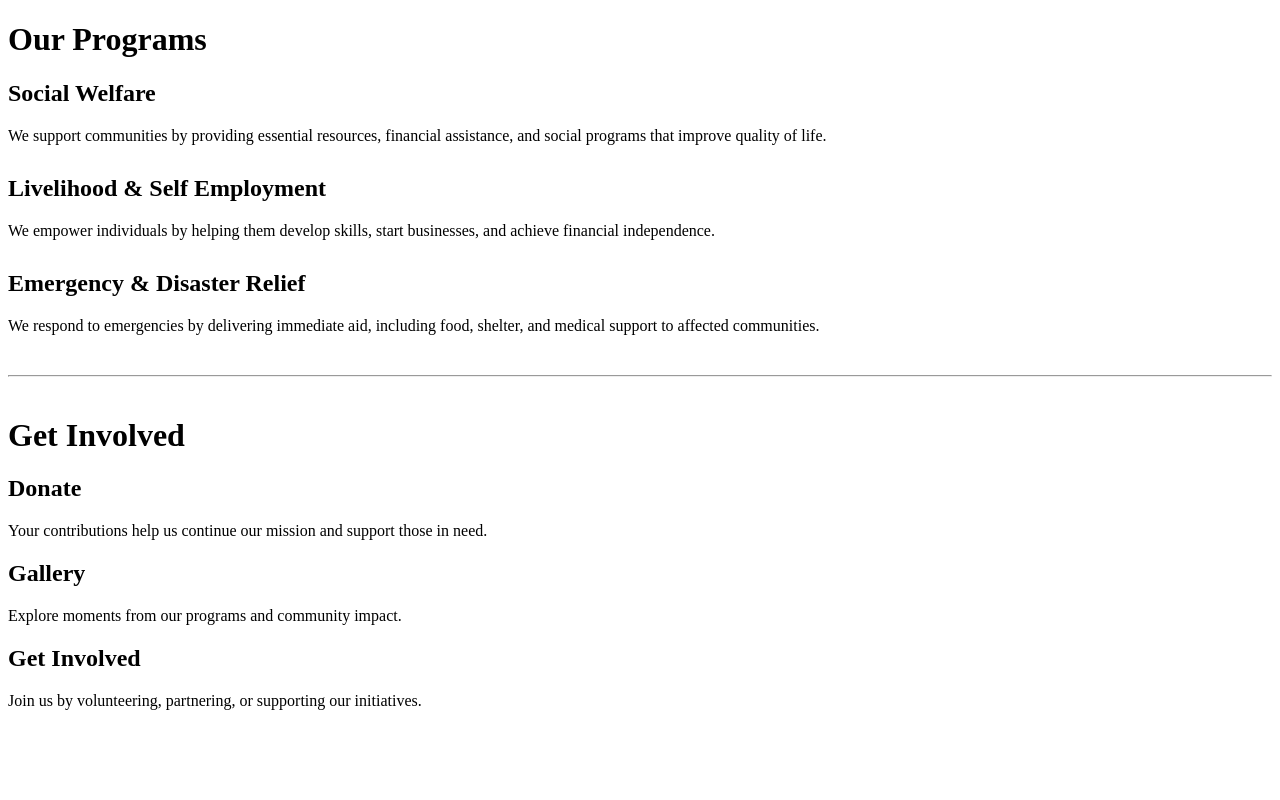
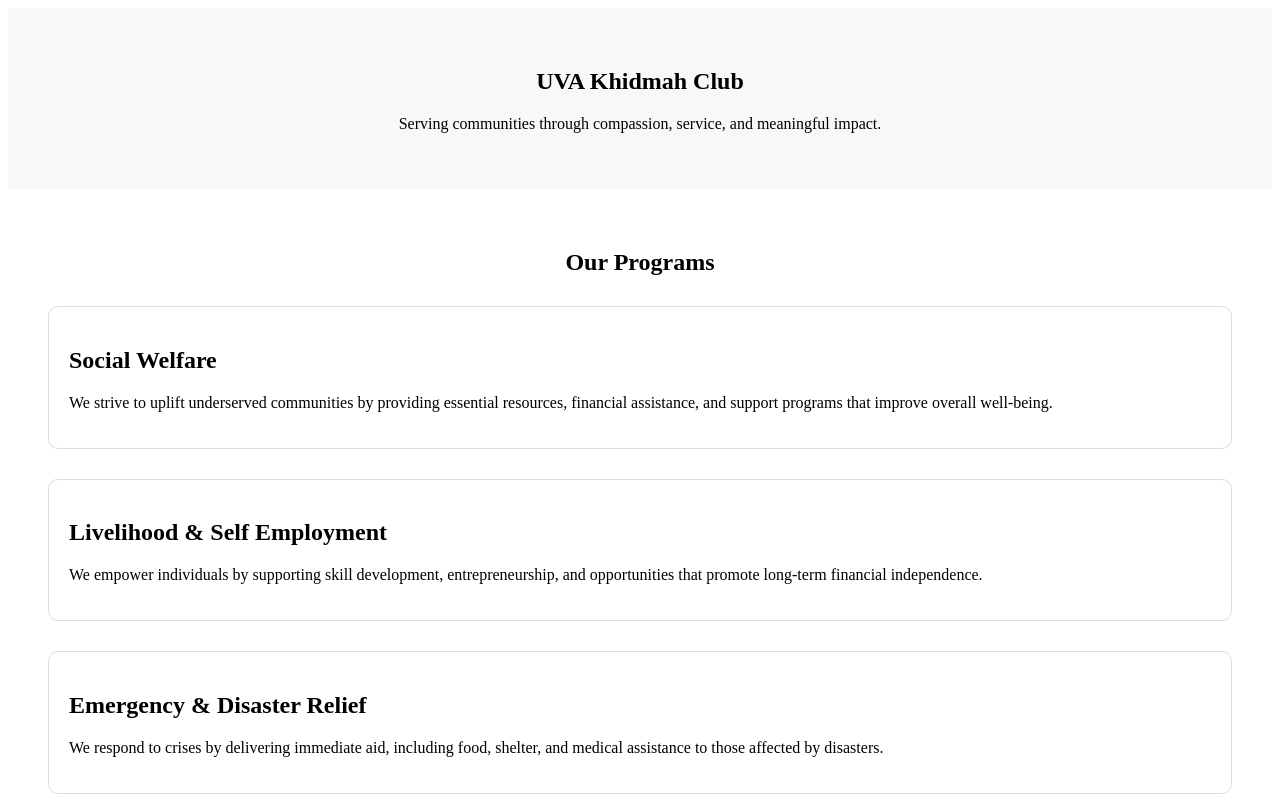
Before and after one commit to zaidm-05/uva-website, an Angular app: page / in a window 1280 px wide. Shown: the top 800 px of the page. Built offline with nearby package versions, Linux system fonts and the light colour scheme.

Commit message:
Update app.html

```diff
--- a/src/app/app.html
+++ b/src/app/app.html
@@ -1,37 +1,44 @@
-<h1>Our Programs</h1>
+<section style="padding: 40px; text-align: center; background-color: #f8f8f8;">
+  <h1>UVA Khidmah Club</h1>
+  <p>Serving communities through compassion, service, and meaningful impact.</p>
+</section>
 
-<div style="margin-bottom: 30px;">
-  <h2>Social Welfare</h2>
-  <p>We support communities by providing essential resources, financial assistance, and social programs that improve quality of life.</p>
-</div>
+<section style="padding: 40px;">
+  <h1 style="text-align: center; margin-bottom: 30px;">Our Programs</h1>
 
-<div style="margin-bottom: 30px;">
-  <h2>Livelihood & Self Employment</h2>
-  <p>We empower individuals by helping them develop skills, start businesses, and achieve financial independence.</p>
-</div>
+  <div style="margin-bottom: 30px; padding: 20px; border: 1px solid #ddd; border-radius: 10px;">
+    <h2>Social Welfare</h2>
+    <p>We strive to uplift underserved communities by providing essential resources, financial assistance, and support programs that improve overall well-being.</p>
+  </div>
 
-<div style="margin-bottom: 30px;">
-  <h2>Emergency & Disaster Relief</h2>
-  <p>We respond to emergencies by delivering immediate aid, including food, shelter, and medical support to affected communities.</p>
-</div>
+  <div style="margin-bottom: 30px; padding: 20px; border: 1px solid #ddd; border-radius: 10px;">
+    <h2>Livelihood & Self Employment</h2>
+    <p>We empower individuals by supporting skill development, entrepreneurship, and opportunities that promote long-term financial independence.</p>
+  </div>
 
-<hr style="margin: 40px 0;">
+  <div style="margin-bottom: 30px; padding: 20px; border: 1px solid #ddd; border-radius: 10px;">
+    <h2>Emergency & Disaster Relief</h2>
+    <p>We respond to crises by delivering immediate aid, including food, shelter, and medical assistance to those affected by disasters.</p>
+  </div>
+</section>
 
-<h1>Get Involved</h1>
+<section style="padding: 40px; background-color: #f4f9f4;">
+  <h1 style="text-align: center; margin-bottom: 30px;">Get Involved</h1>
 
-<div style="margin-bottom: 20px;">
-  <h2>Donate</h2>
-  <p>Your contributions help us continue our mission and support those in need.</p>
-</div>
+  <div style="margin-bottom: 25px; padding: 20px; border: 1px solid #d6e5d6; border-radius: 10px; background: white;">
+    <h2>Donate</h2>
+    <p>Your support allows us to expand our impact and continue serving communities in need.</p>
+  </div>
 
-<div style="margin-bottom: 20px;">
-  <h2>Gallery</h2>
-  <p>Explore moments from our programs and community impact.</p>
-</div>
+  <div style="margin-bottom: 25px; padding: 20px; border: 1px solid #d6e5d6; border-radius: 10px; background: white;">
+    <h2>Gallery</h2>
+    <p>Explore highlights from our initiatives, events, and the communities we serve.</p>
+  </div>
 
-<div style="margin-bottom: 20px;">
-  <h2>Get Involved</h2>
-  <p>Join us by volunteering, partnering, or supporting our initiatives.</p>
-</div>
+  <div style="margin-bottom: 25px; padding: 20px; border: 1px solid #d6e5d6; border-radius: 10px; background: white;">
+    <h2>Get Involved</h2>
+    <p>Join UVA Khidmah Club by volunteering, contributing, or partnering with us to make a meaningful difference.</p>
+  </div>
+</section>
 
 <router-outlet />
```
